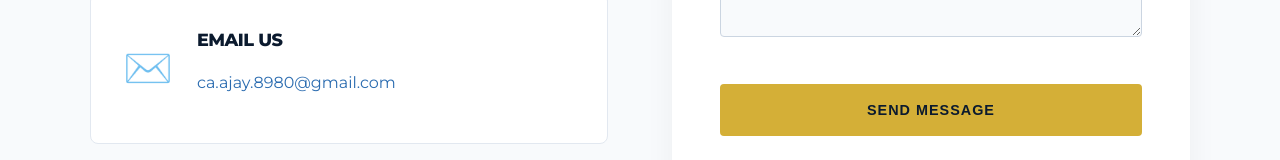
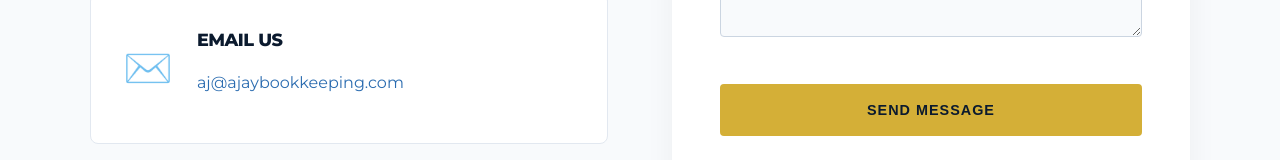
Before and after one commit to AKHAASH/ajayca-bookkeeping, a React (Vite) app: page /contact in a window 1280 px wide. Shown: the part 516-676 px from the top of the page. Built offline with nearby package versions, Linux system fonts and the light colour scheme.

Commit message:
changed email

```diff
--- a/src/pages/Contact.jsx
+++ b/src/pages/Contact.jsx
@@ -45,11 +45,11 @@ function Contact() {
                </div>
              </a>
 
-             <a href="mailto:ca.ajay.8980@gmail.com" className="contact-card">
+             <a href="mailto:aj@ajaybookkeeping.com" className="contact-card">
                <div className="card-icon">✉️</div>
                <div>
                   <h3>Email Us</h3>
-                  <p>ca.ajay.8980@gmail.com</p>
+                  <p>aj@ajaybookkeeping.com</p>
                </div>
              </a>
           </div>
```
